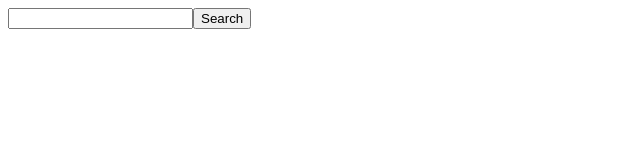
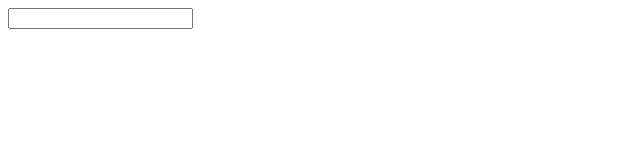
Before and after one commit to kardi06/react-picts, a React (Create React App) app: page / in a window 1280 px wide. Shown: the top 160 px of the page, without its empty margins (0-640 px from the left). Built offline with nearby package versions, Linux system fonts and the light colour scheme.

Commit message:
Search bar remove button add form

```diff
--- a/src/components/SearchBar.js
+++ b/src/components/SearchBar.js
@@ -1,11 +1,13 @@
 function SearchBar({onSubmit}) {
-    const handleClick = () => {
+    const handleFormSubmit = (event) => {
+        event.preventDefult();
         onSubmit('cars');
     }
     return (
         <div>
-            <input/>
-            <button onClick={handleClick}>Search</button>
+            <form onSubmit={handleFormSubmit}>
+                <input/>
+            </form>
         </div>
 
     )
```
